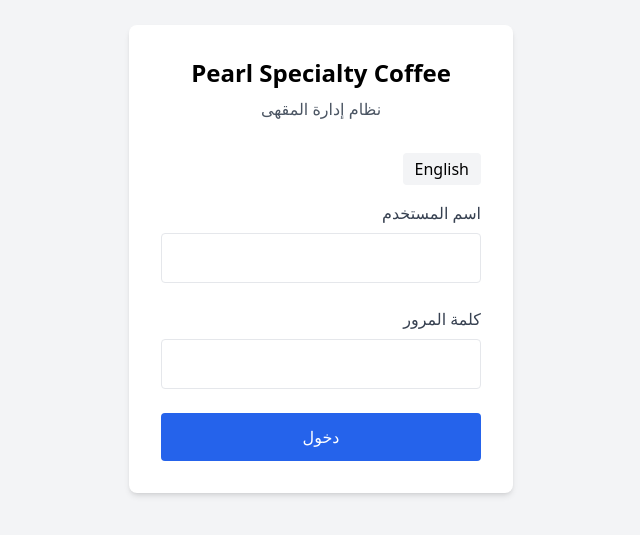
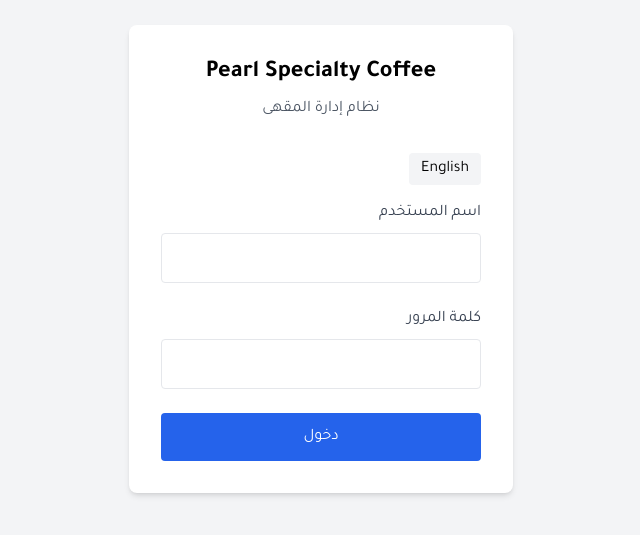
Before and after one commit to Adnanalqasmi/pearl-Speciality-Coffee3, a plain HTML site: page index.html in a window 1280 px wide. Shown: the part 141-676 px from the top of the page, without its empty margins (319-959 px from the left). Drawn offline with nearby package versions, Linux system fonts and the light colour scheme.

Commit message:
Update index.html

```diff
--- a/index.html
+++ b/index.html
@@ -1,6 +1,6 @@
 <!DOCTYPE html>
 <html lang="ar">
-<head>
+<link rel="stylesheet" href="styles.css">
 <meta charset="UTF-8">
 <meta name="viewport" content="width=device-width, initial-scale=1.0">
 <title>Pearl Specialty Coffee</title>
```
